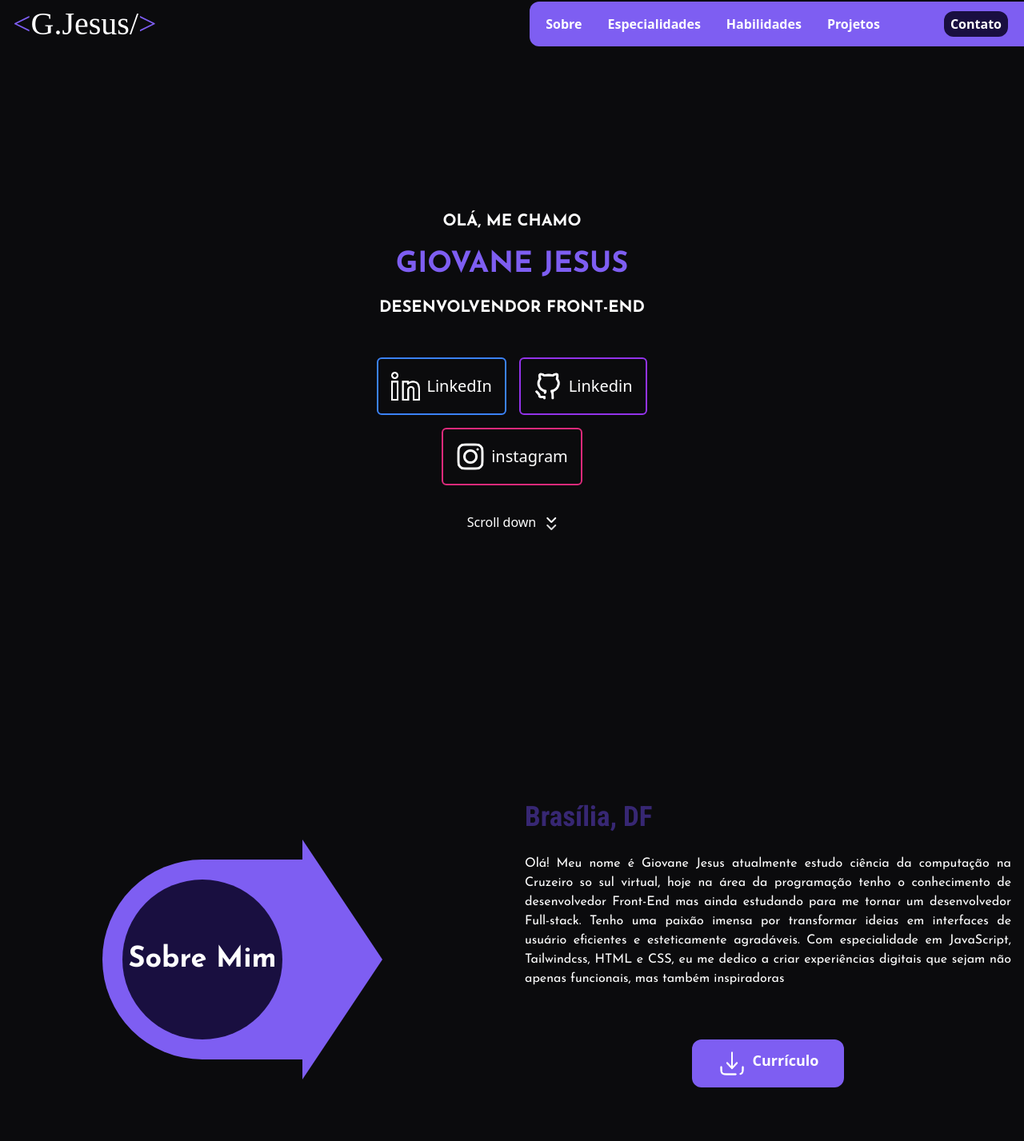
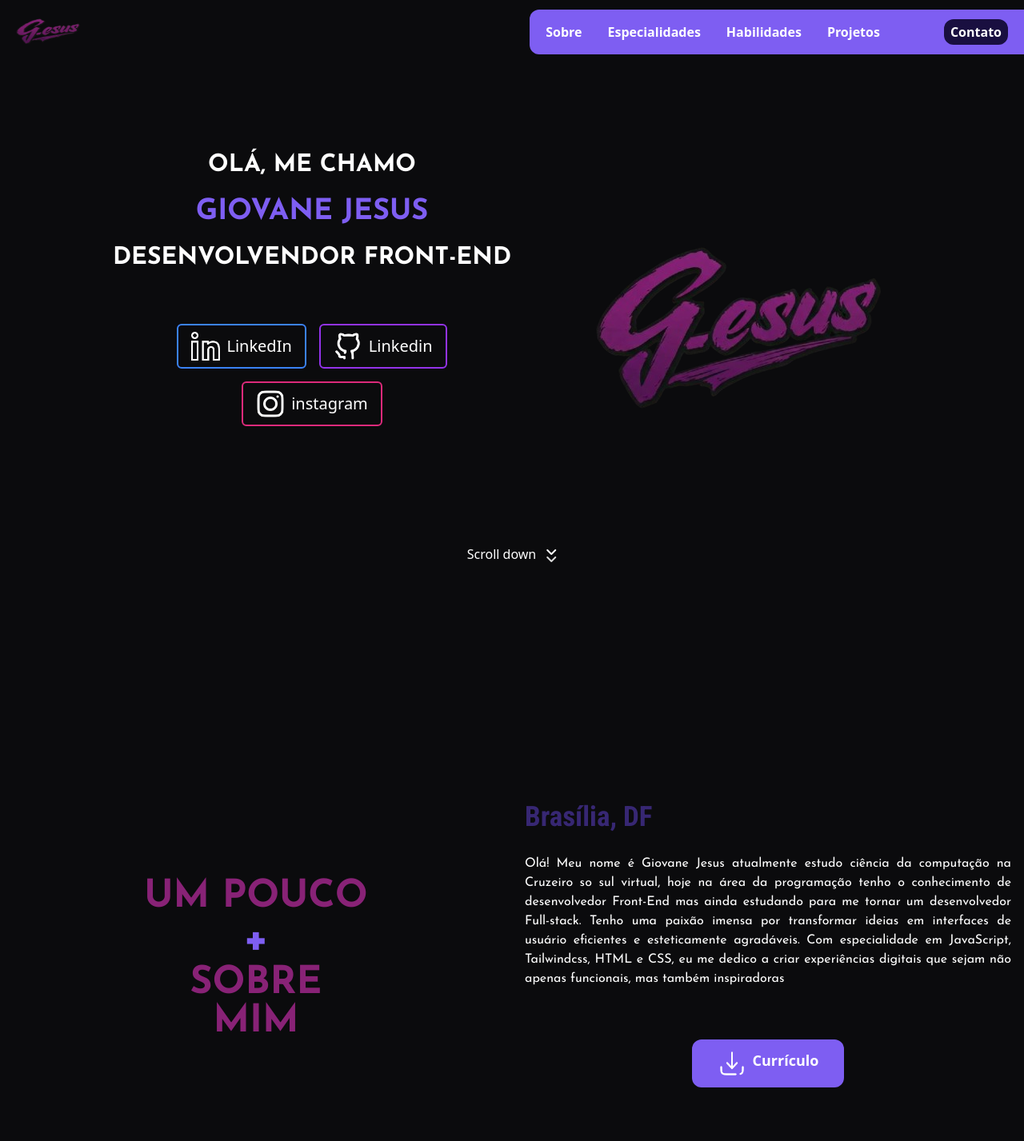
Before and after one commit to cjota-00/new-portifolio, a website: page index.html in a window 1280 px wide. Shown: the top 1427 px of the page at 80% size. Drawn offline with Linux system fonts and the light colour scheme; a web font is replaced by a local one.

Commit message:
update(27-01)

```diff
--- a/index.html
+++ b/index.html
@@ -11,7 +11,10 @@
 <body class="bg-bgblack">
     <header>
         <nav class=" flex items-center justify-between">
-            <div class="logo mx-4"><span class="text-bgpurple1">&lt;</span>G.Jesus/<span class="text-bgpurple1">&gt;</span></div>
+            <!--<div class="logo mx-4"><span class="text-bgpurple1">&lt;</span>G.Jesus/<span class="text-bgpurple1">&gt;</span></div>-->
+            <div class="">
+                <img src="./src/images/logo.png" class="w-28 h-20">
+            </div>
             <button class="hamburger md:hidden mr-4"><img src="./src/images/menu-white.png" alt=""></button>
             <div class="nav-list hidden md:flex items-center gap-20 bg-bgpurple1 px-5 py-3 rounded-l-xl font-bold ">
                 <ul class="flex gap-8">
@@ -34,20 +37,23 @@
         </div>
     </header>
     <section class="apresentacao flex flex-col justify-center">
-        <div class="apresentacao-body px-4 pt-3 my-10">
-            <div class="apresentacao-content text-center text-xl font-bold">
+        <div class="h-full flex flex-col justify-center">
+            <div class="flex justify-center">
+                <div class="apresentacao-body px-4 pt-2 mt-4">
+                    <div class="apresentacao-content text-center text-3xl font-bold ">
                         <h1>OLÁ, ME CHAMO <span class="text-bgpurple1 block text-4xl py-5">GIOVANE JESUS</span>
                         DESENVOLVENDOR FRONT-END</h1>
                     </div>
-            <div class="linkedin-github flex justify-center gap-4 mt-12">
+                    <!--Social midia-->
+                    <div class="linkedin-github flex justify-center gap-4 mt-16">
                         <a href="https://www.linkedin.com/in/giovane-caetano-de-jesus-06a313286/" target="_blank">
-                    <div class="linkedin flex gap-2  items-center  p-4 border-2 border-blue-500 rounded-md">
+                            <div class="linkedin flex gap-2  items-center  px-4 py-2 border-2 border-blue-500 rounded-md">
                                 <img src="./src/images/linkedin-preto-branco.png" class="w-9">
                                 <p class="text-xl">LinkedIn</p>
                             </div>
                         </a>
                         <a href="https://github.com/cjota-00" target="_blank">
-                    <div class="github flex gap-2  items-center  p-4 border-2 border-purple-600 rounded-md">
+                            <div class="github flex gap-2  items-center  px-4 py-2 border-2 border-purple-600 rounded-md">
                                 <img src="./src/images/github-preto-branco.png" class="w-9">
                                 <p class="text-xl">Linkedin</p>
                             </div>
@@ -56,7 +62,7 @@
                     <div class="flex justify-center items-center">
                         <div class="instagram mt-4">
                             <a href="https://www.instagram.com/giovane_jesus_/" target="_blank">
-                        <div class="github flex gap-2  items-center  p-4 border-2 border-[#dd2a7b] rounded-md">
+                                <div class="github flex gap-2  items-center px-4 py-2 border-2 border-[#dd2a7b] rounded-md">
                                     <img src="./src/images/instagram-preto-branco.png" class="w-9">
                                     <p class="text-xl">instagram</p>
                                 </div>
@@ -64,23 +70,35 @@
                         </div>
                     </div>
                 </div>
-        <div class="scroll  h-3 flex justify-center items-center gap-3">
+                <div class="hidden md:block">
+                    <div class="">
+                        <img src="./src/images/logo.png" alt="">
+                    </div>
+                </div>
+            </div>
+            <div class="scroll flex justify-center items-center gap-3 mt-4">
                 <p>Scroll down</p><i class="fa-solid fa-angle-down"></i>
             </div>
+        </div>
+
     </section>
     <!--SECTION ABOUT ME-->
-    <section class="about-me" id="sobre">
+    <section class="about-me pt-8 md:pt-0" id="sobre">
         <div class="flex flex-col md:flex-row md:justify-center items-center h-full">
             <div class="about-me-contet md:flex-1 ">
                  <!--srction about me desktop-->
-                <div class="cirlce hidden md:flex mx-32  items-center justify-center ">
+                 <!--<div class="cirlce hidden md:flex mx-32  items-center justify-center ">
                     <div class="small-cirlce flex justify-center items-center font-bold text-4xl">
                         Sobre Mim
                     </div>
+                </div>-->
+                <div class="about-me-left hidden md:flex justify-center items-center text-5xl font-bold text-[#882276]">
+                    <div class="">UM POUCO <span class=" text-[60px] block text-center text-bgpurple1">+</span> <span class="text-center block">SOBRE <br> MIM</span></div>
                 </div>
+
                 <!--srction about me desktop-->
                 <div class="about-me-mobile md:hidden">
-                    <h1 class="text-center font-bold">Sobre Mim</h1>
+                    <h1 class="text-center font-bold text-sm ">UM POUCO <span class="block text-bgpurple1">+</span> SOBRE MIM</h1>
                     <div class="barras  flex flex-col justify-center items-center">
                         <div class="bg-bgpurple1 mt-4 w-48 h-2 rounded-lg"></div>
                         <div class="bg-bgpurple3 mt-3 w-36 h-2 rounded-lg"></div>
```
Also changed, not shown: dist/output.css, dist/port.css, src/images/logo.png (added). Lines whose indentation alone changed are shown as unchanged.
